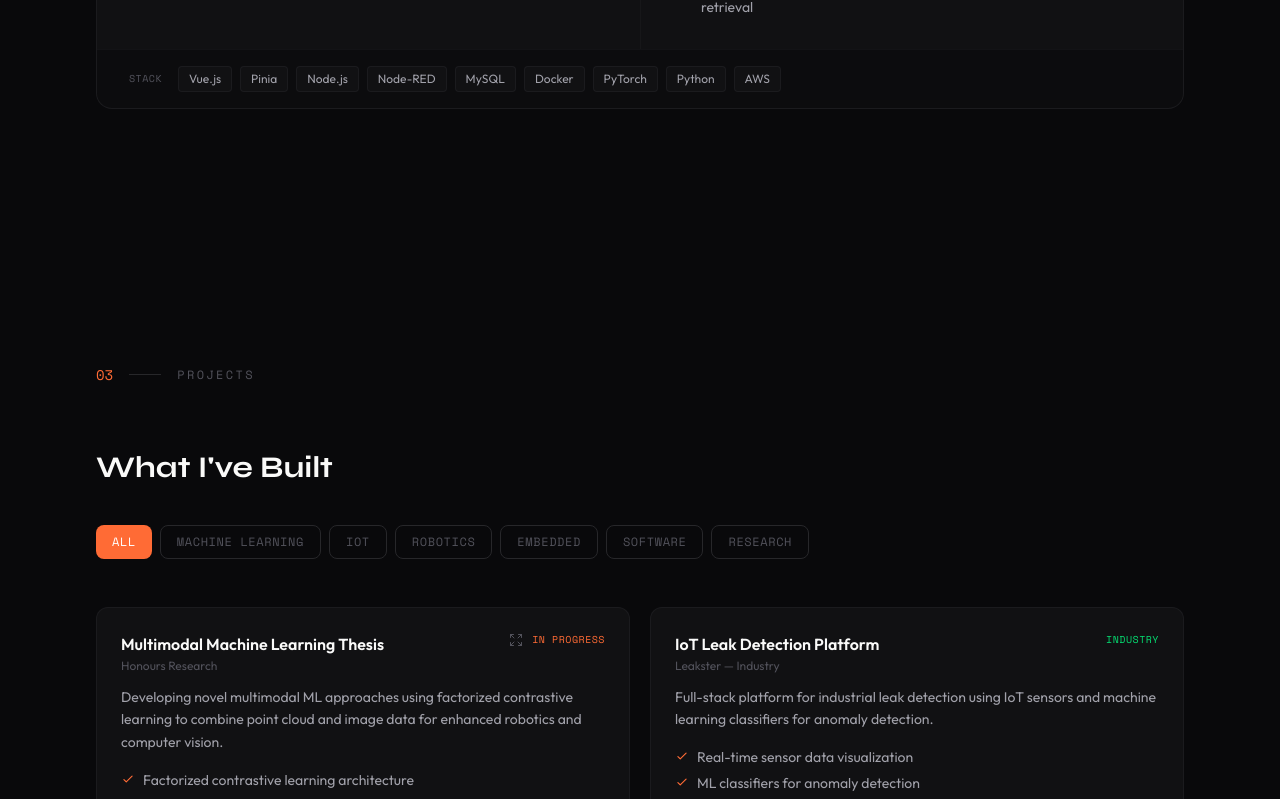
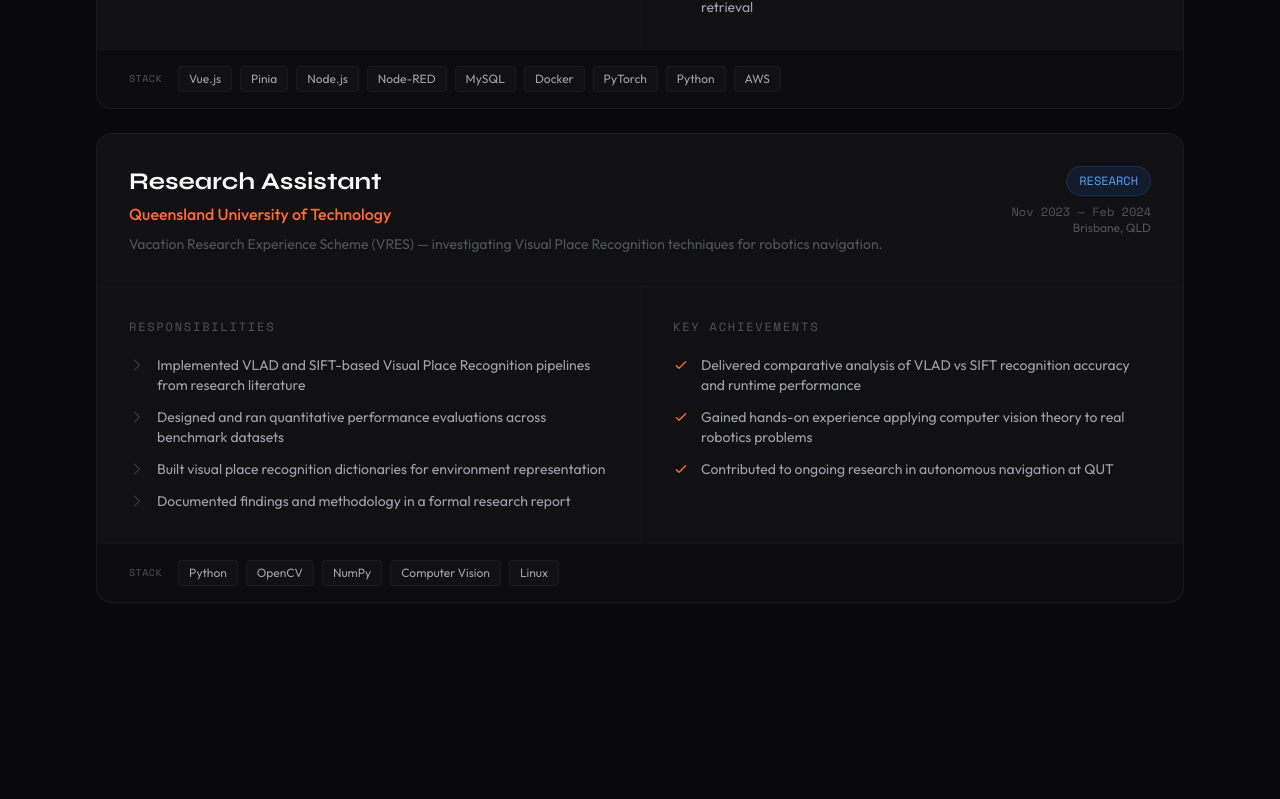
Before and after one commit to Filip-Laskowski/Portfolio-website, a Vue app: page / in a window 1280 px wide. Shown: the part 2938-3737 px from the top of the page. Built offline with nearby package versions, Linux system fonts and the light colour scheme.

Commit message:
Add QUT VRES Research Assistant experience

```diff
--- a/src/components/ExperienceSection.vue
+++ b/src/components/ExperienceSection.vue
@@ -1,20 +1,46 @@
 <script setup>
-const responsibilities = [
+const experiences = [
+  {
+    role: 'Software Engineer',
+    company: 'Leakster',
+    description: 'Developing full-stack IoT platforms for industrial leak detection systems.',
+    period: 'Oct 2023 — Present',
+    location: 'Remote',
+    current: true,
+    responsibilities: [
       'Develop and maintain full-stack web platform using Vue.js, Pinia, Node.js, and Docker',
       'Design and implement RESTful APIs in Node-RED for secure database communication',
       'Manage and optimize MySQL database structures for scalable IoT data storage',
       'Create comprehensive API documentation for database interfaces',
-]
-
-const achievements = [
+    ],
+    achievements: [
       'Built complete full-stack platform enabling real-time visualization of IoT sensor data',
       'Trained ML classifier using PyTorch to distinguish leak events from ambient pipeline noise',
       'Developed clustering algorithm for leak detection through iterative testing',
       'Optimized database queries to support scalable data storage and retrieval',
-]
-
-const technologies = [
-  'Vue.js', 'Pinia', 'Node.js', 'Node-RED', 'MySQL', 'Docker', 'PyTorch', 'Python', 'AWS',
+    ],
+    technologies: ['Vue.js', 'Pinia', 'Node.js', 'Node-RED', 'MySQL', 'Docker', 'PyTorch', 'Python', 'AWS'],
+  },
+  {
+    role: 'Research Assistant',
+    company: 'Queensland University of Technology',
+    description: 'Vacation Research Experience Scheme (VRES) — investigating Visual Place Recognition techniques for robotics navigation.',
+    period: 'Nov 2023 — Feb 2024',
+    location: 'Brisbane, QLD',
+    current: false,
+    responsibilities: [
+      'Implemented VLAD and SIFT-based Visual Place Recognition pipelines from research literature',
+      'Designed and ran quantitative performance evaluations across benchmark datasets',
+      'Built visual place recognition dictionaries for environment representation',
+      'Documented findings and methodology in a formal research report',
+    ],
+    achievements: [
+      'Delivered comparative analysis of VLAD vs SIFT recognition accuracy and runtime performance',
+      'Gained hands-on experience applying computer vision theory to real robotics problems',
+      'Contributed to ongoing research in autonomous navigation at QUT',
+    ],
+    technologies: ['Python', 'OpenCV', 'NumPy', 'Computer Vision', 'Linux'],
+  },
 ]
 </script>
 
@@ -28,28 +54,35 @@ const technologies = [
         <span class="font-mono text-xs tracking-[0.2em] uppercase text-muted">Experience</span>
       </div>
 
-      <!-- Job card -->
-      <div v-reveal="80" class="bg-surface rounded-2xl border border-edge/50 overflow-hidden">
+      <!-- Experience cards -->
+      <div class="space-y-6">
+        <div
+          v-for="(exp, i) in experiences"
+          :key="exp.company"
+          v-reveal="80 + i * 60"
+          class="bg-surface rounded-2xl border border-edge/50 overflow-hidden"
+        >
           <!-- Header -->
           <div class="p-6 sm:p-8">
             <div class="flex flex-wrap items-start justify-between gap-4">
               <div>
-              <h3 class="font-display text-xl sm:text-2xl font-bold text-heading">Software Engineer</h3>
-              <p class="text-accent font-medium mt-1">Leakster</p>
-              <p class="text-sm text-muted mt-2">
-                Developing full-stack IoT platforms for industrial leak detection systems.
-              </p>
+                <h3 class="font-display text-xl sm:text-2xl font-bold text-heading">{{ exp.role }}</h3>
+                <p class="text-accent font-medium mt-1">{{ exp.company }}</p>
+                <p class="text-sm text-muted mt-2">{{ exp.description }}</p>
               </div>
               <div class="text-right">
-              <div class="inline-flex items-center gap-2 px-3 py-1.5 bg-green-500/10 border border-green-500/20 rounded-full">
+                <div v-if="exp.current" class="inline-flex items-center gap-2 px-3 py-1.5 bg-green-500/10 border border-green-500/20 rounded-full">
                   <span class="relative flex h-1.5 w-1.5">
                     <span class="animate-ping absolute inline-flex h-full w-full rounded-full bg-green-400/75"></span>
                     <span class="relative inline-flex rounded-full h-1.5 w-1.5 bg-green-400"></span>
                   </span>
                   <span class="font-mono text-xs text-green-400">CURRENT</span>
                 </div>
-              <p class="font-mono text-xs text-muted mt-2">Oct 2023 — Present</p>
-              <p class="text-xs text-muted">Remote</p>
+                <div v-else class="inline-flex items-center px-3 py-1.5 bg-blue-500/10 border border-blue-500/20 rounded-full">
+                  <span class="font-mono text-xs text-blue-400">RESEARCH</span>
+                </div>
+                <p class="font-mono text-xs text-muted mt-2">{{ exp.period }}</p>
+                <p class="text-xs text-muted">{{ exp.location }}</p>
               </div>
             </div>
           </div>
@@ -62,7 +95,7 @@ const technologies = [
               <h4 class="font-mono text-xs tracking-[0.15em] uppercase text-muted mb-5">Responsibilities</h4>
               <ul class="space-y-3">
                 <li
-                v-for="item in responsibilities"
+                  v-for="item in exp.responsibilities"
                   :key="item"
                   class="flex items-start gap-3 text-sm text-body"
                 >
@@ -78,7 +111,7 @@ const technologies = [
               <h4 class="font-mono text-xs tracking-[0.15em] uppercase text-muted mb-5">Key Achievements</h4>
               <ul class="space-y-3">
                 <li
-                v-for="item in achievements"
+                  v-for="item in exp.achievements"
                   :key="item"
                   class="flex items-start gap-3 text-sm text-body"
                 >
@@ -96,7 +129,7 @@ const technologies = [
             <div class="flex flex-wrap items-center gap-2">
               <span class="font-mono text-[10px] tracking-wider uppercase text-muted mr-2">Stack</span>
               <span
-              v-for="tech in technologies"
+                v-for="tech in exp.technologies"
                 :key="tech"
                 class="px-2.5 py-1 text-xs text-body bg-surface rounded border border-edge/50"
               >
@@ -106,5 +139,6 @@ const technologies = [
           </div>
         </div>
       </div>
+    </div>
   </section>
 </template>
```
Lines whose indentation alone changed are shown as unchanged.
